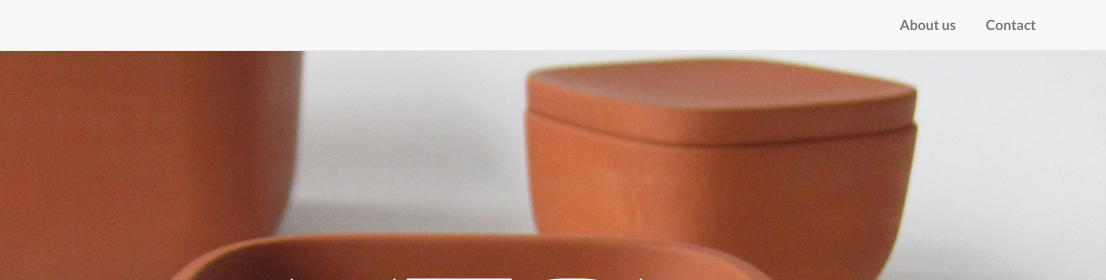
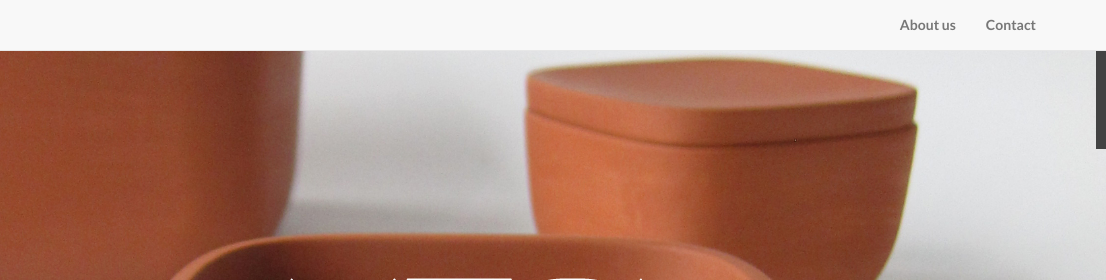
Before and after one commit to uuni/uuni.github.io, a website: page index.html in a window 1280 px wide. Shown: the top 280 px of the page, 174-1280 px from the left. Drawn offline with Linux system fonts and the light colour scheme.

Commit message:
Nice scroll config.

```diff
--- a/index.html
+++ b/index.html
@@ -305,7 +305,13 @@
 
 <script type="application/javascript">
   $(function() {
-    $("html").niceScroll();
+    $('html').niceScroll({
+      autohidemode: false,
+      cursorwidth: "10px",
+      cursorborder: "none",
+      cursorborderradius: "0"
+
+    });
   })
 </script>
 
```
